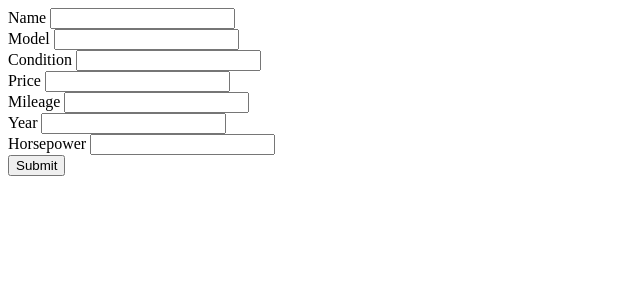
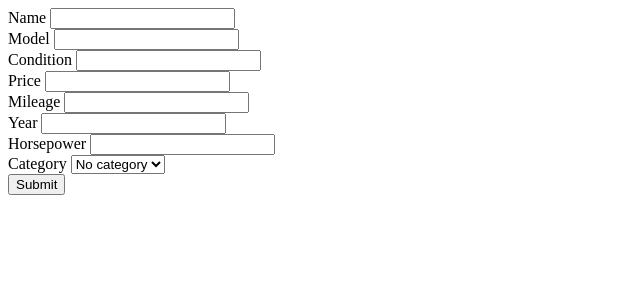
Before and after one commit to marianbitsov23/VehicleCatalogue, a Flask app: page /sales/new in a window 1280 px wide. Shown: the top 300 px of the page, without its empty margins (0-640 px from the left). Run offline with Flask 2, Linux system fonts and the light colour scheme; data comes from the database, SQL or seed files in the repository; both versions use the stored data as it was after the commit.

Commit message:
Added post sale and delete sale

```diff
--- a/app.py
+++ b/app.py
@@ -30,9 +30,7 @@ def new_sale():
     if request.method == 'GET':
         return render_template('new_sale.html', categories = Category.all())
     elif request.method == 'POST':
-        print("Getting in post")
         category = Category.find(request.form['category_id'])
-        print("2")
         values = (
             None,
             request.form['name'],
--- a/sale.py
+++ b/sale.py
@@ -20,7 +20,7 @@ class Sale:
             return [Sale(*row) for row in rows]
 
     @staticmethod
-    def find():
+    def find(id):
         with DB() as db:
             row = db.execute('SELECT * FROM sales WHERE id = ?', (id,)).fetchone()
             return Sale(*row)
@@ -61,7 +61,7 @@ class Sale:
             return self
 
     def delete(self):
-        with DB as db:
+        with DB() as db:
             db.execute('DELETE FROM sales WHERE id = ?', (self.id,))
 
     def comments(self):
--- a/templates/new_sale.html
+++ b/templates/new_sale.html
@@ -20,5 +20,13 @@
     <label>Horsepower</label>
     <input name="horsepower"/>
     </br>
+    <label>Category</label>
+    <select name="category_id">
+      <option value="0">No category</option>
+      {% for category in categories %}
+        <option value="{{ category.id }}">{{ category.name }}</option>
+      {% endfor %}
+    </select>
+    </br>
     <button type="submit">Submit</button>
   </form>
--- a/templates/sale.html
+++ b/templates/sale.html
@@ -14,18 +14,18 @@
 </p>
 
 <a href="/sales/{{ sale.id }}/edit">Edit sale</a><br/><br/>
-<form action="/sales/{{ sale.id }}/delte" method="post">
+<form action="/sales/{{ sale.id }}/delete" method="post">
     <button type="submit">Delete sale</button>
 </form>
 <br/>
 
 <form action="/comments/new" method="post">
     <input type="text" name="message">
-    <input type="hidden" name="post_id" value="{{ post.id }}">
+    <input type="hidden" name="sale_id" value="{{ sale.id }}">
     <button type="submit">Create comment</button>
 </form>
 <div id="comments">
-{% for comment in post.comments() %}
+{% for comment in sale.comments() %}
     {{ comment.message }}
     <br/>
     <br/>
```
Also changed, not shown: vehicle.db.
